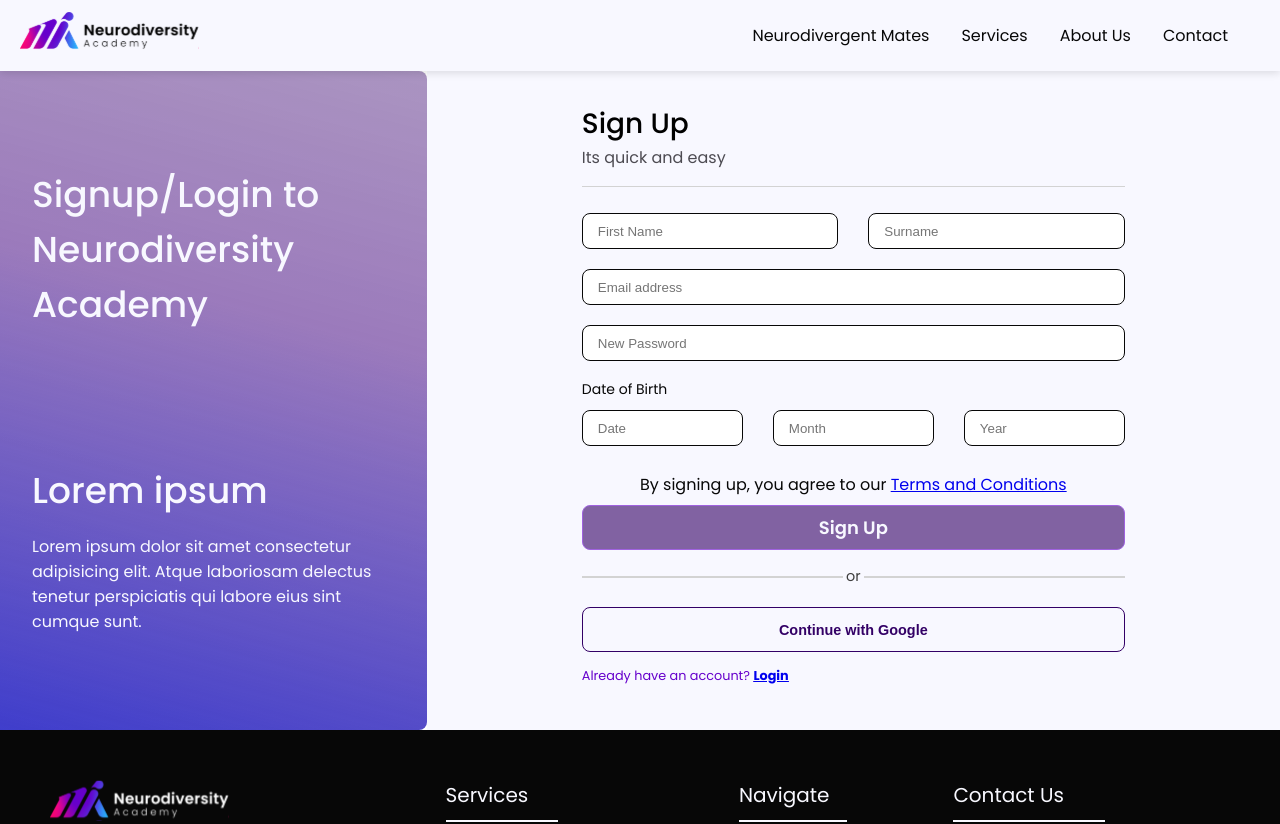
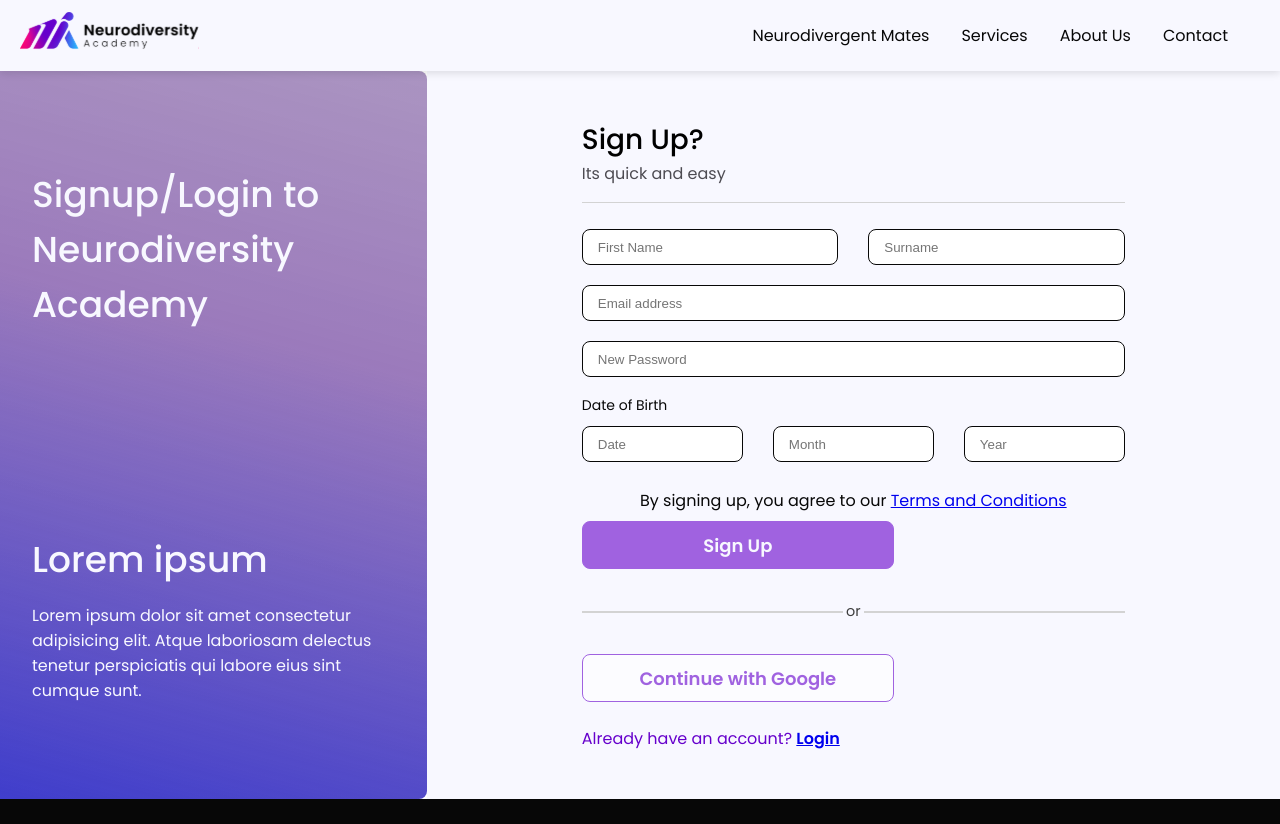
Before and after one commit to shademel/neurostudy-portal, a Next.js app: page /auth/signup in a window 1280 px wide. Shown: the top 824 px of the page. Built offline with nearby package versions, Linux system fonts and the light colour scheme.

Commit message:
Auth - syncing/adjusting form footer styles

```diff
--- a/src/app/auth/component/AuthFormFooter.tsx
+++ b/src/app/auth/component/AuthFormFooter.tsx
@@ -1,5 +1,11 @@
 import Link from 'next/link';
 import styles from '../page.module.css';
+import ActionButton from '@/app/components/buttons/ActionButton';
+import { BUTTON_STYLE } from '@/app/utilities/constants';
+import Typography, {
+  TypographyVariant,
+} from '@/app/components/typography/Typography';
+import classNames from 'classnames';
 
 type AuthFormFooterProps = {
   text?: string;
@@ -19,17 +25,20 @@ const AuthFormFooter: React.FC<AuthFormFooterProps> = ({
         <span className={styles.or}>or</span>
         <hr className={styles.breakLine} />
       </div>
-      <div>
-        <button className={styles.continueWithGoogleButton}>
-          Continue with Google
-        </button>
-      </div>
-      <p className={styles.newSignUp}>
+      <ActionButton
+        type='button'
+        label='Continue with Google'
+        disabled
+        style={BUTTON_STYLE.SecondaryFull}
+        className={classNames(styles.btn, 'mt-3 mb-4')}
+      />
+      <Typography
+        variant={TypographyVariant.Body2}
+        className={styles.callToAction}
+      >
         {text}
-        <span className={styles.signUpLink}>
-          <Link href={to}>{toText}</Link>
-        </span>
-      </p>
+        <Link href={to}>{toText}</Link>
+      </Typography>
     </>
   );
 };
--- a/src/app/auth/page.module.css
+++ b/src/app/auth/page.module.css
@@ -6,7 +6,7 @@
   padding: 6rem 2rem;
   align-content: space-between;
   flex-wrap: wrap;
-  min-height: 656px;
+  min-height: 692px;
   border-radius: 0px 8px 8px 0px;
 }
 
@@ -21,18 +21,10 @@
   color: var(--cherryPieVariant);
 }
 
-.submitBtn {
-  width: 100%;
-  height: 45px;
-  margin-bottom: 20px;
-  font-size: 0.9rem;
-  font-weight: 400;
-  margin-bottom: 1rem;
-}
-
 .breakLineWrapper {
   display: flex;
   align-items: center;
+  padding: 1rem 0px;
 }
 
 .breakLine {
@@ -47,29 +39,18 @@
   font-size: 0.9rem;
 }
 
-.continueWithGoogleButton {
-  background-color: transparent;
-  border: 1px solid var(--cherryPie);
-  border-radius: 8px;
+.btn {
   width: 100%;
-  height: 45px;
-  margin-top: 20px;
-  margin-bottom: 2px;
-  font-size: 0.9rem;
-  font-weight: 400;
-  color: var(--cherryPie);
+  font-size: 16px;
   font-weight: 600;
 }
 
-.newSignUp {
+.callToAction {
   color: var(--cherryPieVariant);
-  text-align: left;
-  font-size: 0.8rem;
 }
 
-.signUpLink {
-  font-weight: 700;
-  text-decoration: underline;
+.callToAction>a {
+  font-weight: 600;
 }
 
 .formColumn {
@@ -82,8 +63,8 @@
 .formColumnWrapper {
   width: 543px;
   max-width: 90%;
-  padding-top: 32px;
-  padding-bottom: 32px;
+  padding-top: 48px;
+  padding-bottom: 48px;
   margin: auto;
 }
 
--- a/src/app/auth/signup/page.tsx
+++ b/src/app/auth/signup/page.tsx
@@ -11,11 +11,12 @@ import TextBox, {
   TEXTBOX_COL_WIDTH,
 } from '@/app/components/formElements/TextBox';
 import Form from '@/app/components/formElements/Form';
-import { EMAIL_REGEX } from '@/app/utilities/constants';
+import { BUTTON_STYLE, EMAIL_REGEX } from '@/app/utilities/constants';
 import Typography, {
   TypographyVariant,
 } from '@/app/components/typography/Typography';
 import Link from 'next/link';
+import AuthFormHeader from '../component/AuthFormHeader';
 
 interface SignUpFieldValues extends FieldValues {
   firstName: string;
@@ -37,15 +38,7 @@ const SignUpPage = () => {
         <AuthLeftBanner />
         <div className={classNames(styles.formColumn, 'col-md-8')}>
           <div className={styles.formColumnWrapper}>
-            <div className={styles.formTitleWrapper}>
-              <div className={styles.formTitle}>Sign Up</div>
-              <Typography
-                variant={TypographyVariant.Body2}
-                color='var(--grey-500)'
-              >
-                Its quick and easy
-              </Typography>
-            </div>
+            <AuthFormHeader />
             <Form control={control}>
               <TextBox
                 name='firstName'
@@ -119,8 +112,9 @@ const SignUpPage = () => {
                 <ActionButton
                   type='submit'
                   label='Sign Up'
-                  disabled={true}
-                  className={styles.submitBtn}
+                  disabled
+                  className={classNames(styles.btn, 'mb-3')}
+                  style={BUTTON_STYLE.PrimaryFull}
                 />
               </div>
             </Form>
```
Also changed, not shown: src/app/auth/login/page.tsx (+5 -4 lines).
